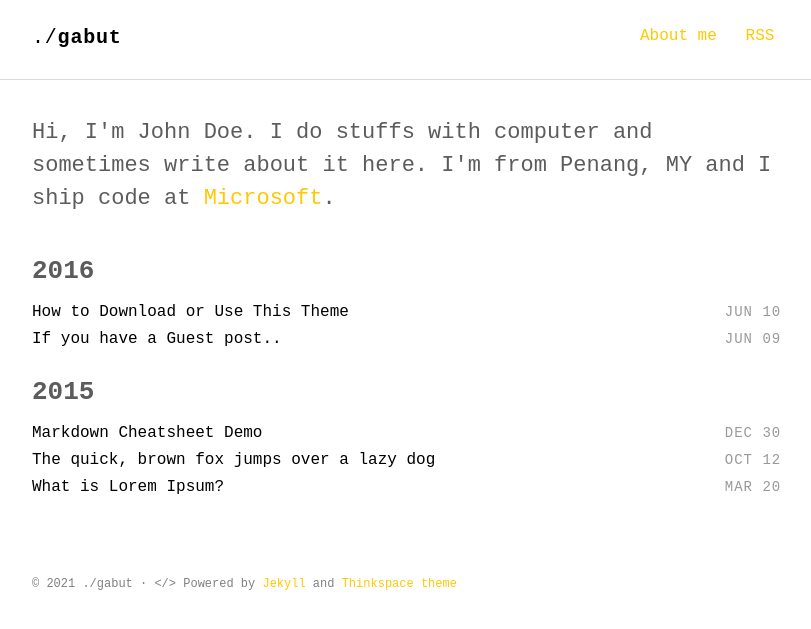
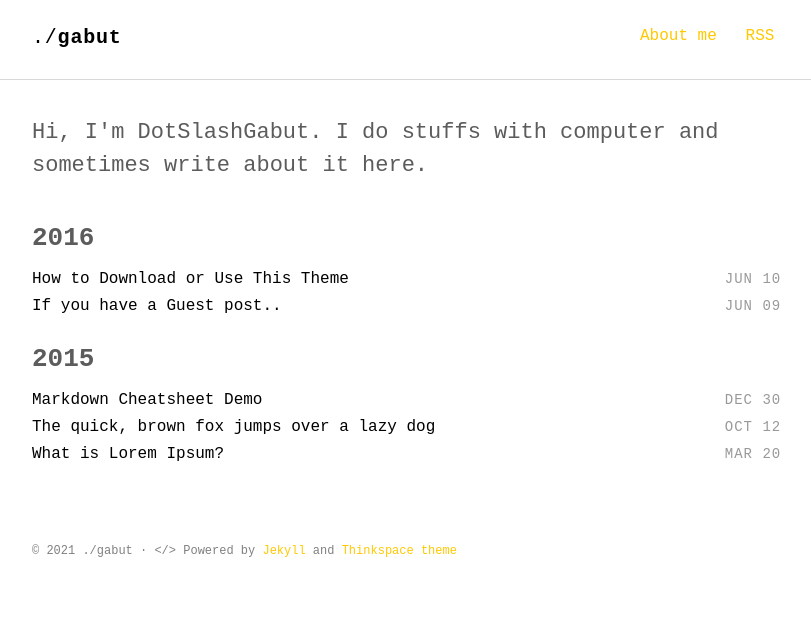
Before and after one commit to dotslashgabut/blog, a Jekyll site: the page built from index.html, in a window 1280 px wide. Shown: the top 629 px of the page, without its empty margins (232-1043 px from the left). Built offline with Jekyll 4.4.1, drawn with Linux system fonts in a browser that asks for light colours; some web fonts are replaced.

Commit message:
Update intro.html

```diff
--- a/_includes/intro.html
+++ b/_includes/intro.html
@@ -1,5 +1,5 @@
 <section class="intro">
   <div class="container">
-    <p class="lead">Hi, I'm John Doe. I do stuffs with computer and sometimes write about it here. I'm from Penang, MY and I ship code at <a href="#">Microsoft</a>.</p>
+    <p class="lead">Hi, I'm DotSlashGabut. I do stuffs with computer and sometimes write about it here.</p>
   </div>
 </section>
```
